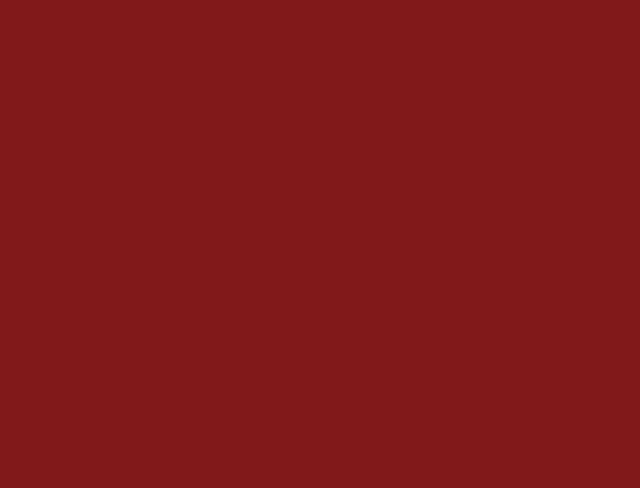
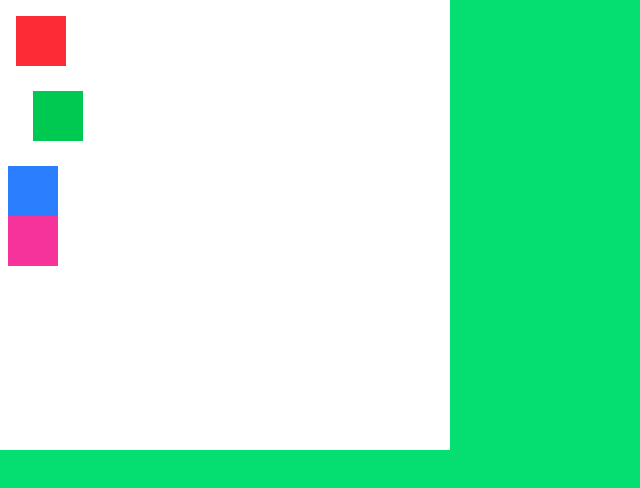
Before and after one commit to MAHESHISAGARIKA/i-computers-frontend, a React (Vite) app: page /test in a window 1280 px wide. Before the commit this address had no page. Shown: the top 488 px of the page, without its empty margins (0-640 px from the left). Built offline with nearby package versions, Linux system fonts and the light colour scheme.

Commit message:
Put margin and padding

```diff
--- a/src/App.jsx
+++ b/src/App.jsx
@@ -5,6 +5,7 @@ import HomePage from './pages/homePage'
 import LoginPage from './pages/loginPage'
 import RegisterPage from './pages/registerPage'
 import AdminPage from './pages/adminPage'
+import TestPage from './pages/test'
 
 function App() {
 
@@ -18,6 +19,8 @@ function App() {
           <Route path='/signin' element={<LoginPage/>}/>
           <Route path='/signup' element={<RegisterPage/>}/>
           <Route path='/admin/*' element={<AdminPage/>}/>
+          <Route path='/test/*' element={<TestPage/>}/>
+
          </Routes>
       </div>
     </>
--- /dev/null
+++ b/src/pages/test.jsx
@@ -0,0 +1,15 @@
+export default function TestPage(){
+    return(
+        <div className="w-full h-full bg-green-400">
+            <div className="w-[450px] h-[450px] bg-white p-2">
+                <div className="w-[50px] h-[50px] bg-red-500 m-2"></div>
+                <div className="w-[50px] h-[50px] bg-green-500 m-[25px]"></div>
+                <div className="w-[50px] h-[50px] bg-blue-500"></div>
+                <div className="w-[50px] h-[50px] bg-pink-500"></div>
+
+
+            </div>
+
+        </div>
+    )
+}
```
